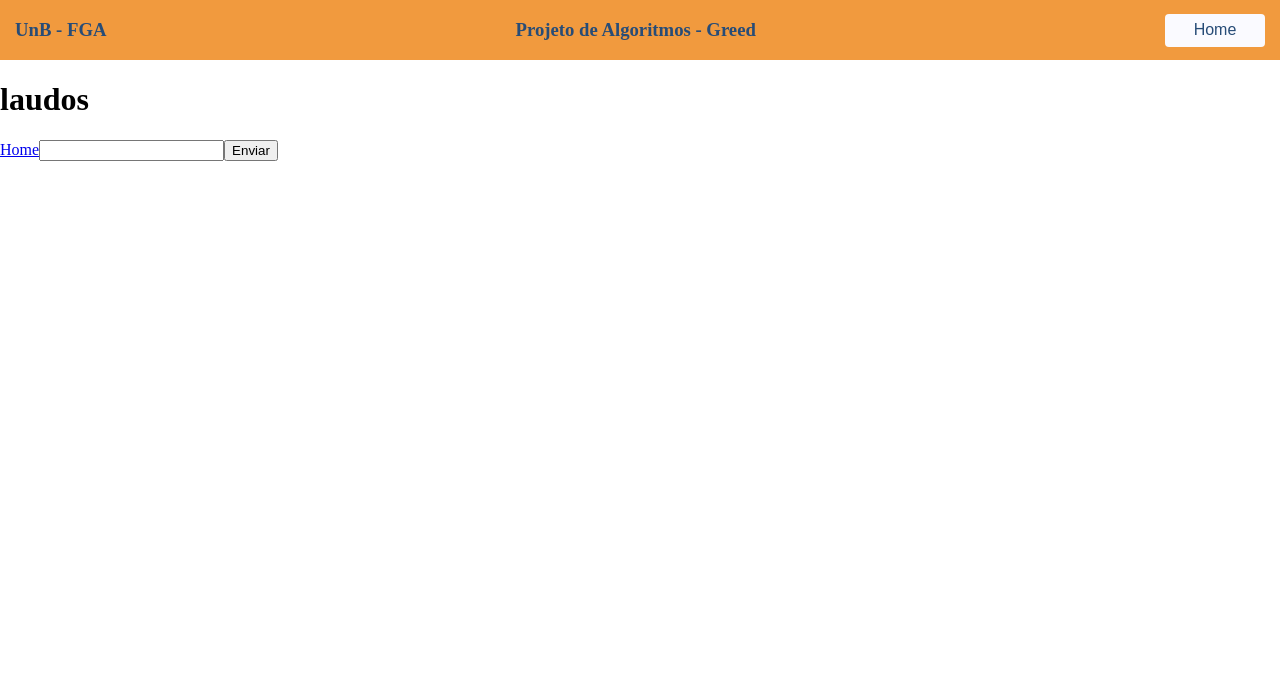
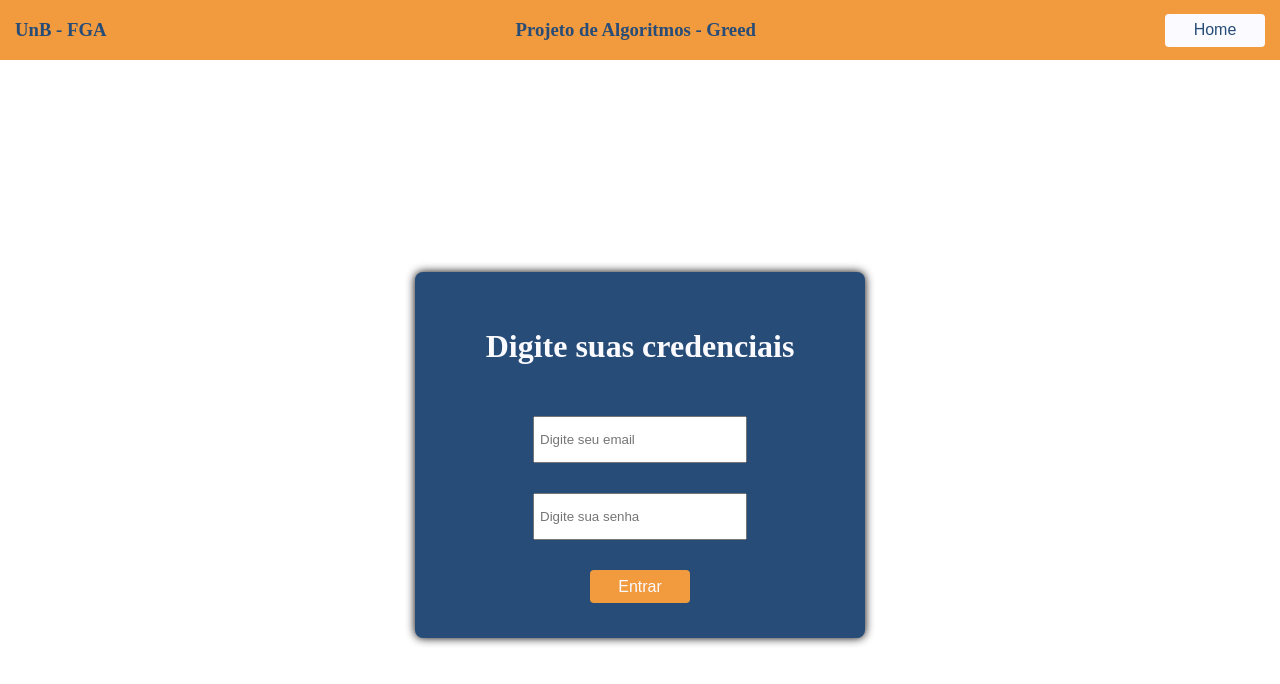
Before and after one commit to projeto-de-algoritmos/Greed_HealthFirst, a React (Create React App) app: page /laudos in a window 1280 px wide. Shown: the top 684 px of the page. Built offline with nearby package versions, Linux system fonts and the light colour scheme; the HTML template or start-up script is replaced by a standard one.

Commit message:
feat: implementando login com huffman encoding

```diff
--- a/src/App.css
+++ b/src/App.css
@@ -55,3 +55,14 @@
   padding: 15px;
   cursor: pointer;
  }
+
+ .primary-btn {
+  border: none;
+  border-radius: 4px;
+  width: 100px;
+  height: 33px;
+  font-size: 16px;
+  font-weight: 500;
+  color: #fafaff;
+  background-color: #f19a3e;
+}
--- a/src/components/Laudos.jsx
+++ b/src/components/Laudos.jsx
@@ -1,28 +1,65 @@
 import React, { useState } from "react";
 import "../App.css";
-import { Link } from "react-router-dom";
-import { compare } from "../services/huffman";
+import { login } from "../services/huffman";
 import { useNavigate } from "react-router-dom";
-
 
 const Laudos = () => {
   const [laudos, setLaudos] = useState([]);
+  const [email, setEmail] = useState("");
   const [senha, setSenha] = useState("");
+  const [mode, setMode] = useState(1);
 
   const navigate = useNavigate();
+
+  const handleSubmit = () => {
+    const params = { email: email, senha: senha };
+    const res = login(params);
+
+    if (res === 404) {
+      alert("Email ou senha incorretos");
+    }
+    if (res === 200) {
+      setMode(2);
+    }
+  };
 
   return (
     <div>
       <div className="header">
         <h3>UnB - FGA</h3>
         <h3>Projeto de Algoritmos - Greed</h3>
-        <button className="header-btn" onClick={()=> navigate("/")}>Home</button>
+        <button className="header-btn" onClick={() => navigate("/")}>
+          Home
+        </button>
       </div>
-      <h1>laudos</h1>
-      <Link to="/">Home</Link>
-      <input onChange={(event) => setSenha(event.target.value)}></input>
-      {/* <span>{senha}</span> */}
-      <button onClick={() => compare(senha, 'kevin123')}>Enviar</button>
+      <div className="home-container">
+        {mode === 1 && (
+          <div className="box">
+            <h1>Digite suas credenciais</h1>
+            <input
+              style={{ height: "33px", width: "200px", padding: "5px" }}
+              placeholder="Digite seu email"
+              onChange={(event) => setEmail(event.target.value)}
+            ></input>
+            <input
+              style={{ height: "33px", width: "200px", padding: "5px" }}
+              placeholder="Digite sua senha"
+              onChange={(event) => setSenha(event.target.value)}
+            ></input>
+            <button className="primary-btn" onClick={handleSubmit}>
+              Entrar
+            </button>
+          </div>
+        )}
+        {mode === 2 && (
+          <div className="box">
+            <h1>Seus laudos</h1>
+            <button className="header-btn" onClick={() => setMode(1)}>
+              Voltar
+            </button>
+          </div>
+        )}
+      </div>
     </div>
   );
 };
--- /dev/null
+++ b/src/mocks.js
@@ -0,0 +1,70 @@
+export const usuarios = [
+  {
+    email: "kluis360@gmail.com",
+    password: "123456",
+  },
+  {
+    email: "ailton@unb.br",
+    password: "123456",
+  },
+  {
+    email: "mkeunemann0@fda.gov",
+    password: "dnvJZonuc",
+  },
+  {
+    email: "jfabler1@elegantthemes.com",
+    password: "pEdZhx6fX92D",
+  },
+  {
+    email: "sspoerl2@blogs.com",
+    password: "dV8lGKtYMHQQ",
+  },
+  {
+    email: "abussetti3@virginia.edu",
+    password: "diuUIVkjOsJ",
+  },
+  {
+    email: "elightollers4@examiner.com",
+    password: "RF5twbQvBr",
+  },
+  {
+    email: "fredihalgh5@nps.gov",
+    password: "a2vbazJ1lf",
+  },
+  {
+    email: "kjennison6@macromedia.com",
+    password: "x7nqaadBp743",
+  },
+  {
+    email: "cgioani7@stumbleupon.com",
+    password: "8LFLwK3EOtx",
+  },
+  {
+    email: "lcrosby8@clickbank.net",
+    password: "TvXU833",
+  },
+  {
+    email: "achoupin9@feedburner.com",
+    password: "2wLKTD",
+  },
+  {
+    email: "pkensingtona@auda.org.au",
+    password: "OXQOZ3ZIK3l",
+  },
+  {
+    email: "khutableb@vk.com",
+    password: "XaRgaURB",
+  },
+  {
+    email: "abruynsc@infoseek.co.jp",
+    password: "8P6kWD2w",
+  },
+  {
+    email: "ajanikowskid@mozilla.com",
+    password: "MBNADIYDpwVJ",
+  },
+  {
+    email: "acleynmane@discuz.net",
+    password: "boMTtaxw",
+  },
+];
--- a/src/services/huffman.js
+++ b/src/services/huffman.js
@@ -1,3 +1,5 @@
+import { usuarios } from "../mocks";
+
 /* DATA STRUCTURE TO EACH TREE NODE */
 class Node {
     constructor(char, weight, left, right) {
@@ -66,7 +68,7 @@ const encodeeach = (s, tree) => {
 
 /* ======================= GLOBAL VARIABLES ======================== */
 let tree;
-/* ================================================================= */
+
 
 /* COMPRESS A TEXT STRING */
 const compress = () => {
@@ -80,23 +82,26 @@ const compress = () => {
 
 }
 
-export function compare(senha1, senha2) {
+export function login(credenciais) {
 
     compress()
 
-    let a = senha1;
-    let b = senha2;
+    let user = usuarios.find(usuario => usuario.email === credenciais.email);
+
+    if (!user) return 404
 
     let encodedPass = ''
     let encodedInput = ''
-    for (let i = 0; i < a.length; i++) {
-        encodedInput += encodeeach(a.charAt(i),tree).join('');
+    for (let i = 0; i < credenciais.senha.length; i++) {
+        encodedInput += encodeeach(credenciais.senha.charAt(i),tree).join('');
     }
 
-    for (let i = 0; i < b.length; i++) {
-        encodedPass += encodeeach(senha2.charAt(i),tree).join('');
+    for (let i = 0; i < user.password.length; i++) {
+        encodedPass += encodeeach(user.password.charAt(i),tree).join('');
     }
 
+    if(encodedInput === encodedPass) return 200
+    else return 404
 
-    console.log("Sao iguais?", encodedInput===encodedPass);
+
 }
```
